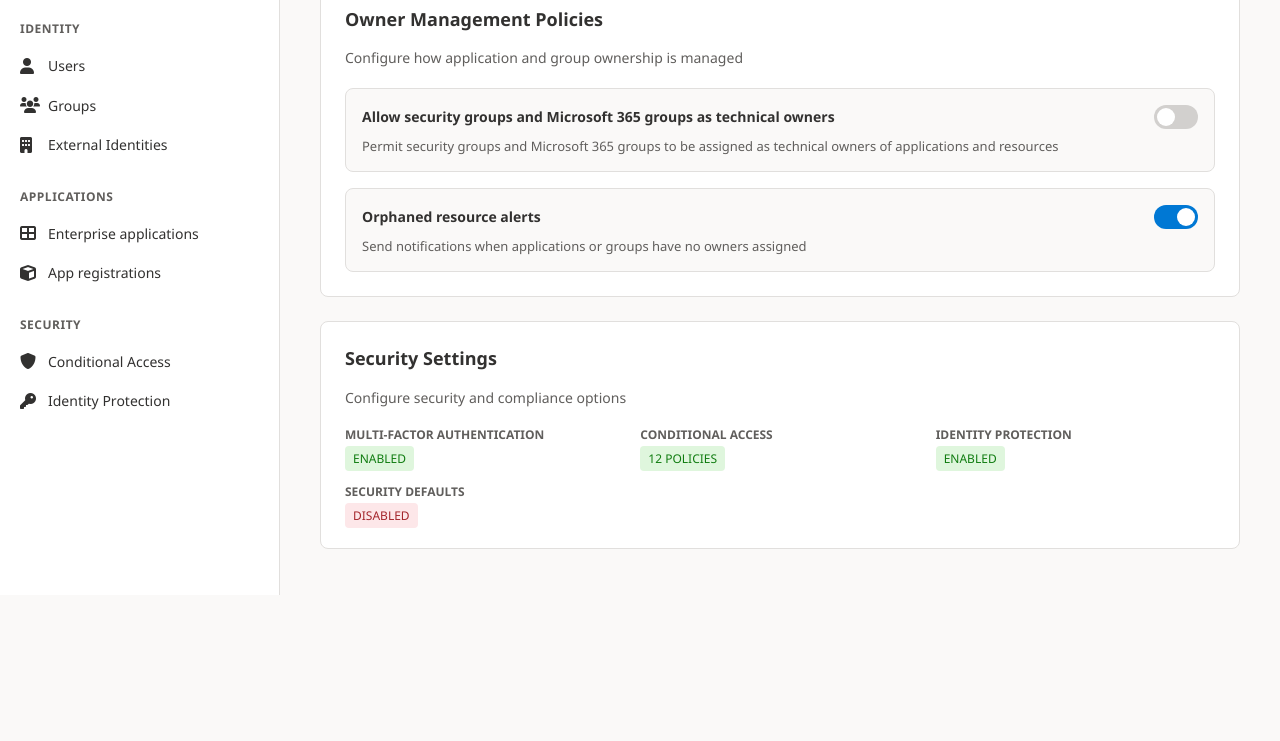
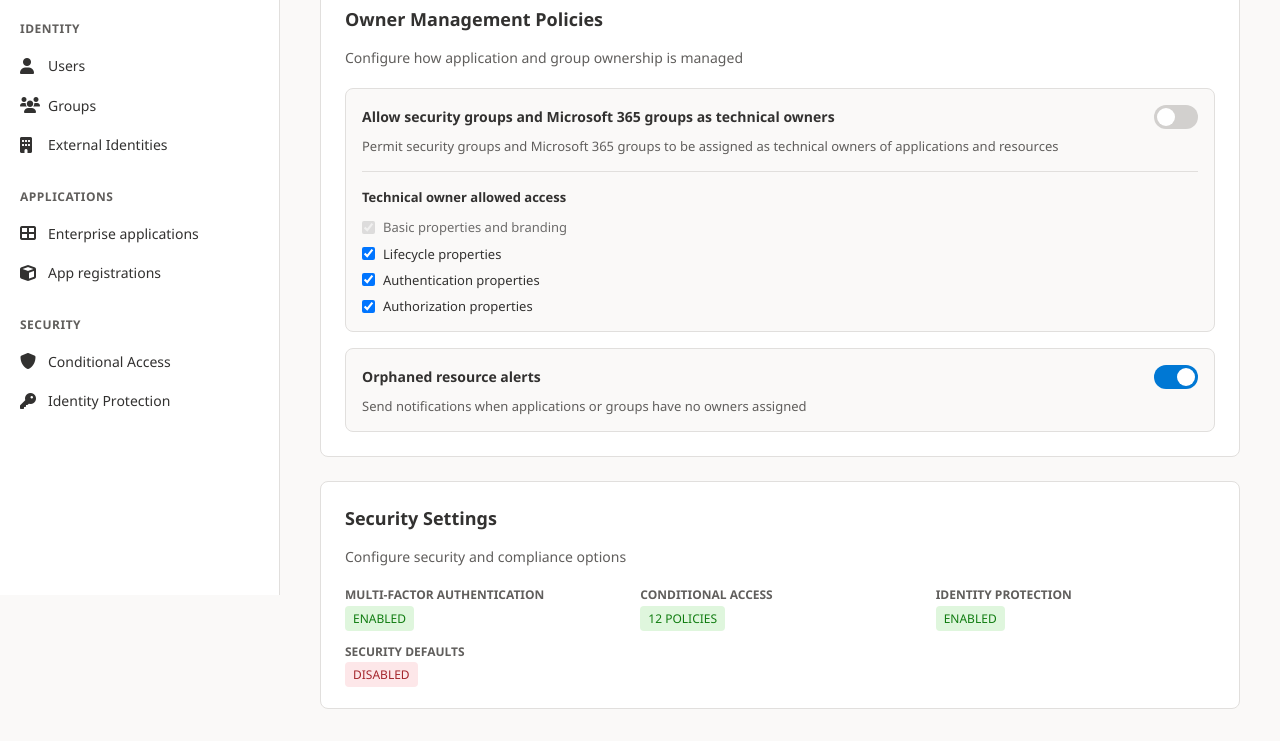
Before and after one commit to Jackson-Woods/entra-app-owner-demo, a plain HTML site: page index.html in a window 1280 px wide. Both pictures are taken after a click on the element "Tenant configuration". Shown: the part 205-946 px from the top of the page. Before the commit the page ends 800 px from the top, so only its background shows below. Drawn offline with Linux system fonts and the light colour scheme.

Commit message:
Add technical owners granular authz

```diff
--- a/script.js
+++ b/script.js
@@ -851,8 +851,7 @@ function showTenantConfiguration() {
                     <div class="config-section-header">
                         <h2 class="section-title">Owner Management Policies</h2>
                         <p class="section-description">Configure how application and group ownership is managed</p>
-                    </div>                      <div class="config-policies">
-                        <div class="policy-item">
+                    </div>                      <div class="config-policies">                        <div class="policy-item">
                             <div class="policy-header">
                                 <div class="policy-title">Allow security groups and Microsoft 365 groups as technical owners</div>
                                 <label class="toggle-switch">
@@ -861,6 +860,28 @@ function showTenantConfiguration() {
                                 </label>
                             </div>
                             <p class="policy-description">Permit security groups and Microsoft 365 groups to be assigned as technical owners of applications and resources</p>
+
+                            <div class="technical-owner-permissions">
+                                <label class="permissions-label">Technical owner allowed access</label>
+                                <div class="permissions-checkboxes">
+                                    <label class="checkbox-item">
+                                        <input type="checkbox" id="tech-owner-basic" checked disabled>
+                                        <span class="checkbox-label">Basic properties and branding</span>
+                                    </label>
+                                    <label class="checkbox-item">
+                                        <input type="checkbox" id="tech-owner-lifecycle" checked>
+                                        <span class="checkbox-label">Lifecycle properties</span>
+                                    </label>
+                                    <label class="checkbox-item">
+                                        <input type="checkbox" id="tech-owner-authentication" checked>
+                                        <span class="checkbox-label">Authentication properties</span>
+                                    </label>
+                                    <label class="checkbox-item">
+                                        <input type="checkbox" id="tech-owner-authorization" checked>
+                                        <span class="checkbox-label">Authorization properties</span>
+                                    </label>
+                                </div>
+                            </div>
                         </div>
 
                         <div class="policy-item">
@@ -913,11 +934,11 @@ function showTenantConfiguration() {
     `;
 
     document.getElementById('main-content').innerHTML = content;
-
-    // Initialize policy toggles after content is loaded
+      // Initialize policy toggles after content is loaded
     setTimeout(() => {
         initializeTechnicalOwnersPolicy();
         initializeOrphanedResourceAlertsPolicy();
+        initializeTechnicalOwnerPermissions();
     }, 100);
 }
 
@@ -2801,6 +2822,33 @@ function initializeOrphanedResourceAlertsPolicy() {
     }
 }
 
+// Technical Owner Permissions Functions
+function initializeTechnicalOwnerPermissions() {
+    const permissions = [
+        { id: 'tech-owner-basic', key: 'techOwnerBasic', defaultValue: true },
+        { id: 'tech-owner-lifecycle', key: 'techOwnerLifecycle', defaultValue: true },
+        { id: 'tech-owner-authentication', key: 'techOwnerAuthentication', defaultValue: true },
+        { id: 'tech-owner-authorization', key: 'techOwnerAuthorization', defaultValue: true }
+    ];
+
+    permissions.forEach(permission => {
+        const checkbox = document.getElementById(permission.id);
+        if (checkbox) {
+            // Skip the disabled checkbox (basic properties) from localStorage
+            if (!checkbox.disabled) {
+                const savedValue = localStorage.getItem(permission.key);
+                const isEnabled = savedValue === null ? permission.defaultValue : savedValue === 'true';
+
+                checkbox.checked = isEnabled;
+                checkbox.addEventListener('change', function() {
+                    localStorage.setItem(permission.key, this.checked);
+                    console.log(`${permission.key}:`, this.checked ? 'enabled' : 'disabled');
+                });
+            }
+        }
+    });
+}
+
 function applyDarkModeGlobally(isDarkMode) {
     const body = document.body;
     const mainContent = document.getElementById('main-content');
@@ -2826,4 +2874,5 @@ document.addEventListener('DOMContentLoaded', function() {
     initializeDemoStage2();
     initializeTechnicalOwnersPolicy();
     initializeOrphanedResourceAlertsPolicy();
+    initializeTechnicalOwnerPermissions();
 });
--- a/styles.css
+++ b/styles.css
@@ -1350,6 +1350,54 @@ input:checked + .toggle-slider:before {
     transform: translateX(20px);
 }
 
+/* Technical Owner Permissions Styles */
+.technical-owner-permissions {
+    margin-top: 16px;
+    padding-top: 16px;
+    border-top: 1px solid #e1dfdd;
+}
+
+.permissions-label {
+    display: block;
+    font-weight: 600;
+    color: #323130;
+    font-size: 13px;
+    margin-bottom: 12px;
+}
+
+.permissions-checkboxes {
+    display: flex;
+    flex-direction: column;
+    gap: 8px;
+}
+
+.checkbox-item {
+    display: flex;
+    align-items: center;
+    gap: 8px;
+    cursor: pointer;
+    font-size: 13px;
+    color: #323130;
+}
+
+.checkbox-item input[type="checkbox"] {
+    margin: 0;
+    cursor: pointer;
+}
+
+.checkbox-item input[type="checkbox"]:disabled {
+    cursor: not-allowed;
+}
+
+.checkbox-item:has(input:disabled) {
+    cursor: not-allowed;
+    opacity: 0.7;
+}
+
+.checkbox-label {
+    user-select: none;
+}
+
     /* Help Overlay Styles */
 .help-overlay {
     position: fixed;
@@ -1657,6 +1705,18 @@ body.dark-mode {
     color: #cccccc;
 }
 
+.dark-mode .technical-owner-permissions {
+    border-top-color: #3e3e42;
+}
+
+.dark-mode .permissions-label {
+    color: #ffffff;
+}
+
+.dark-mode .checkbox-item {
+    color: #ffffff;
+}
+
 .dark-mode .app-table tr:hover {
     background-color: #2d2d30;
 }
```
